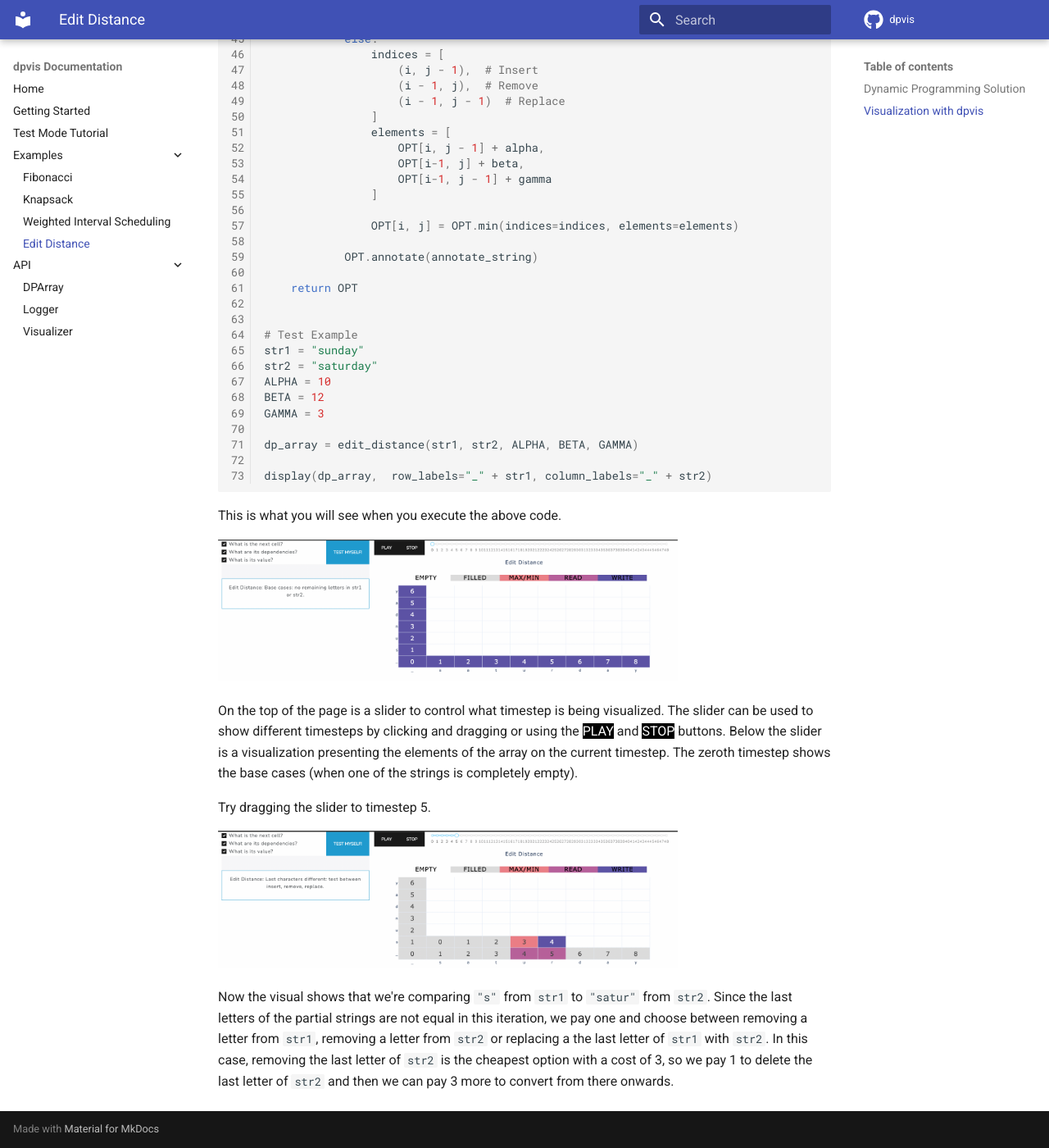
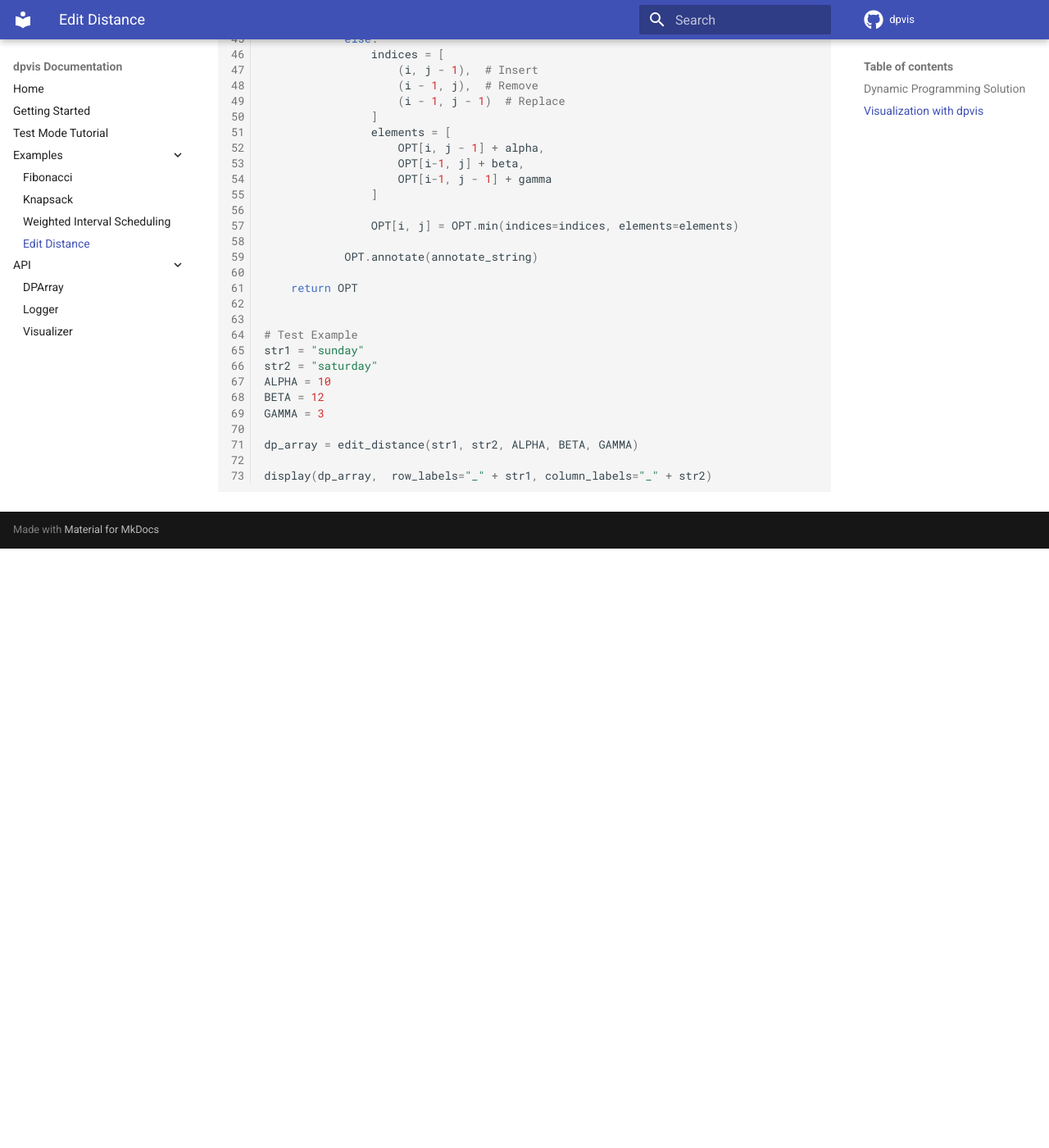
Before and after one commit to itsdawei/dpvis, an MkDocs documentation site: the page built from docs/examples/edit_distance.md, in a window 1280 px wide and 1400 px high, scrolled down 1770 px. Shown: the whole window at 82% size. Built offline with MkDocs 1.6.1 and Material for MkDocs 9.7.7, drawn with Linux system fonts in a browser that asks for light colours; comment, search, counter and statistics services are not loaded; after the commit the page ends 2439 px from its top, so only the background shows below that.

Commit message:
Cleaned up edit distance docs

````diff
--- a/docs/examples/edit_distance.md
+++ b/docs/examples/edit_distance.md
@@ -111,28 +111,3 @@ dp_array = edit_distance(str1, str2, ALPHA, BETA, GAMMA)
 
 display(dp_array,  row_labels="_" + str1, column_labels="_" + str2)
 ```
-
-This is what you will see when you execute the above code.
-
-<img src="../images/edit_distance_empty.png" width="75%"/>
-
-On the top of the page is a slider to control what timestep is being
-visualized. The slider can be used to show different timesteps by clicking and
-dragging or using the <span
-style="color:white;background-color:black">PLAY</span> and <span
-style="color:white;background-color:black">STOP</span> buttons. Below the
-slider is a visualization presenting the elements of the array on the current
-timestep. The zeroth timestep shows the base cases (when one of the strings is
-completely empty).
-
-Try dragging the slider to timestep 5.
-
-<img src="../images/edit_distance_partial.png" width="75%"/>
-
-Now the visual shows that we're comparing `"s"` from `str1` to `"satur"` from
-`str2`. Since the last letters of the partial strings are not equal in this
-iteration, we pay one and choose between removing a letter from `str1`,
-removing a letter from `str2` or replacing a the last letter of `str1`
-with `str2`. In this case, removing the last letter of `str2` is the
-cheapest option with a cost of 3, so we pay 1 to delete the last letter of
-`str2` and then we can pay 3 more to convert from there onwards.
````
Also changed, not shown: docs/examples/images/edit_distance_empty.png (deleted), docs/examples/images/edit_distance_partial.png (deleted).
